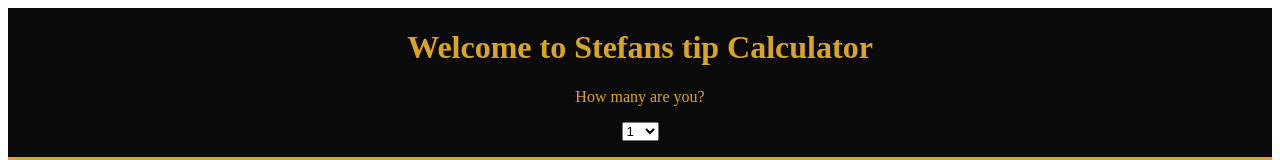
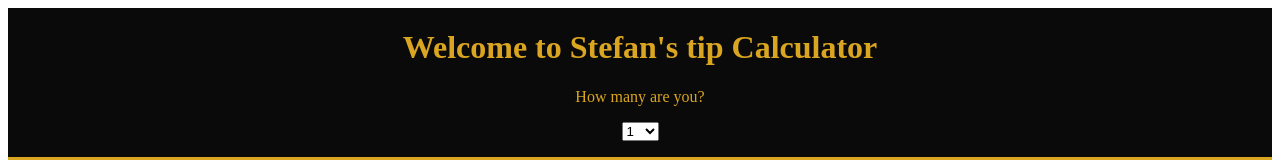
Before and after one commit to StefanTheSpider/tip-calculator, a React (Create React App) app: page / in a window 1280 px wide. Shown: the top 160 px of the page. Built offline with nearby package versions, Linux system fonts and the light colour scheme.

Commit message:
header angepasst

```diff
--- a/src/Header.js
+++ b/src/Header.js
@@ -1,7 +1,7 @@
 export default function Header({ person, onPerson }) {
     return (
         <div className="header-container">
-            <h1 className="title">Welcome to Stefans tip Calculator</h1>
+            <h1 className="title">Welcome to Stefan's tip Calculator</h1>
             <span>How many are you?</span>
             <select
                 id="person"
```
